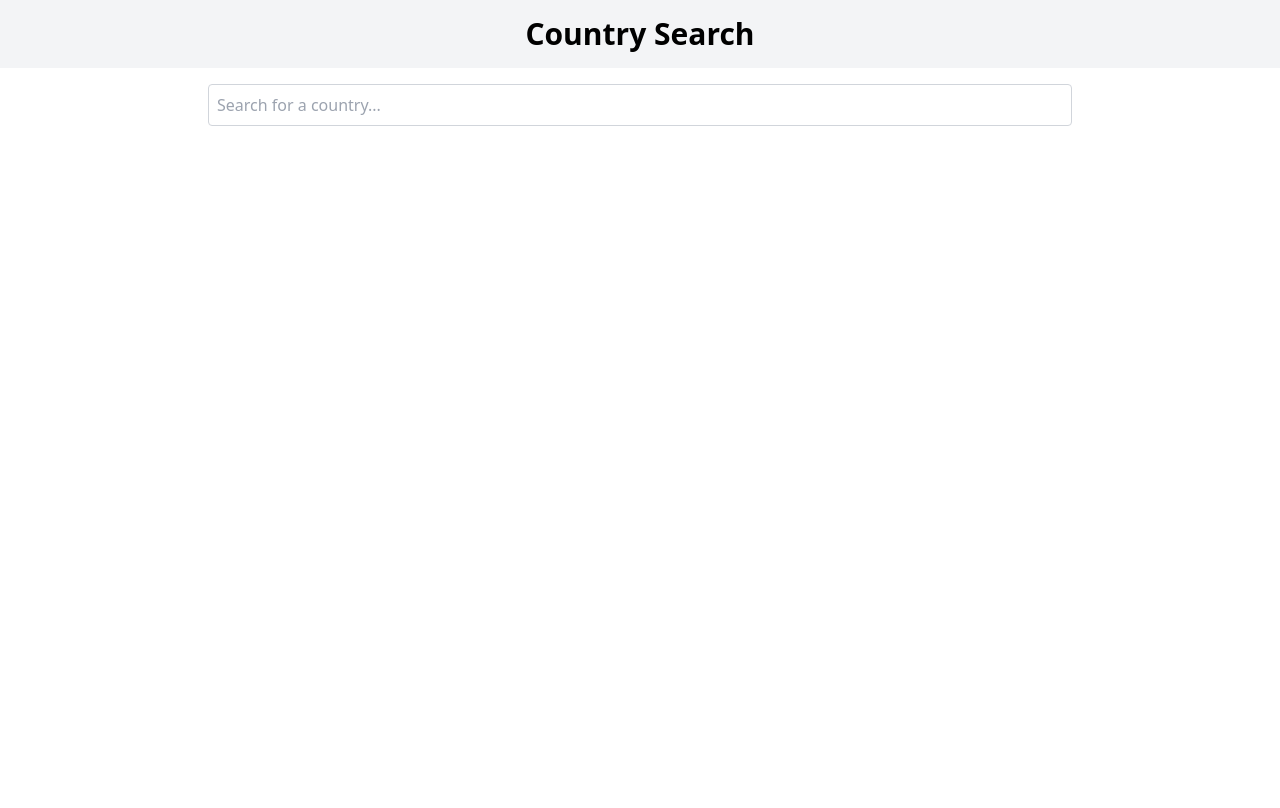
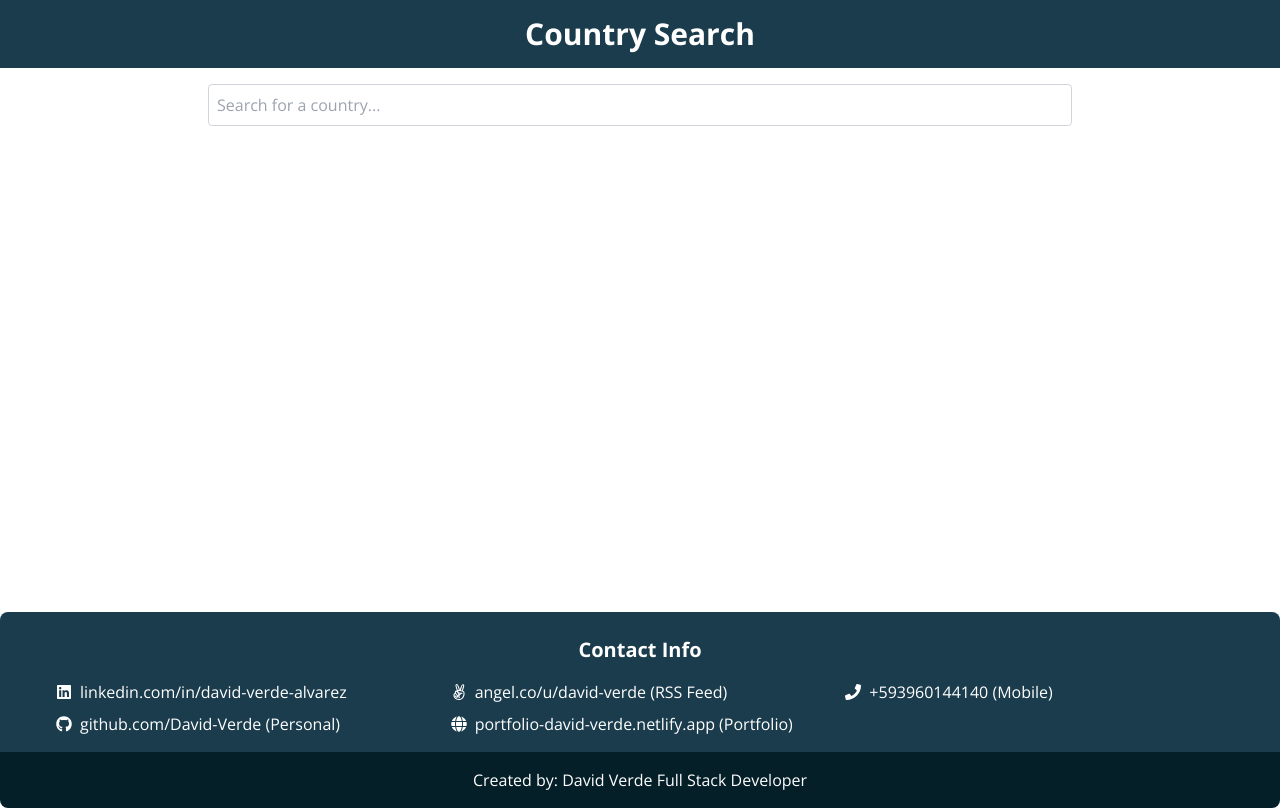
Before and after one commit to David-Immilandcanada/Visto-Test, a Next.js app: page / in a window 1280 px wide. Built offline with nearby package versions, Linux system fonts and the light colour scheme.

Commit message:
add styling related to Visto

```diff
--- a/package.json
+++ b/package.json
@@ -12,9 +12,11 @@
     "@mantine/core": "^7.1.5",
     "@mantine/hooks": "^7.1.5",
     "axios": "^1.7.2",
+    "leaflet": "^1.9.4",
     "next": "^12.3.4",
     "react": "^18",
-    "react-dom": "^18"
+    "react-dom": "^18",
+    "react-icons": "^5.2.1"
   },
   "devDependencies": {
     "@types/node": "^20",
--- /dev/null
+++ b/postcss.config.js
@@ -0,0 +1,6 @@
+module.exports = {
+  plugins: {
+    tailwindcss: {},
+    autoprefixer: {},
+  },
+}
--- /dev/null
+++ b/src/components/Footer.tsx
@@ -0,0 +1,53 @@
+import React from 'react';
+import { FaLinkedin, FaGithub, FaAngellist, FaGlobe, FaPhone } from 'react-icons/fa';
+
+const Footer = () => {
+    return (
+        <div className="footer w-full">
+            <div className="container mx-auto px-4 py-6">
+                <h2 className="text-xl font-bold mb-4">Contact Info</h2>
+                <div className="grid grid-cols-1 md:grid-cols-2 lg:grid-cols-3 gap-4">
+                    <ul className="space-y-2">
+                        <li className="flex items-center">
+                            <FaLinkedin className="mr-2" />
+                            <a href="https://linkedin.com/in/david-verde-alvarez" target="_blank" rel="noopener noreferrer" className="hover:underline">
+                                linkedin.com/in/david-verde-alvarez
+                            </a>
+                        </li>
+                        <li className="flex items-center">
+                            <FaGithub className="mr-2" />
+                            <a href="https://github.com/David-Verde" target="_blank" rel="noopener noreferrer" className="hover:underline">
+                                github.com/David-Verde (Personal)
+                            </a>
+                        </li>
+                    </ul>
+                    <ul className="space-y-2">
+                        <li className="flex items-center">
+                            <FaAngellist className="mr-2" />
+                            <a href="https://angel.co/u/david-verde" target="_blank" rel="noopener noreferrer" className="hover:underline">
+                                angel.co/u/david-verde (RSS Feed)
+                            </a>
+                        </li>
+                        <li className="flex items-center">
+                            <FaGlobe className="mr-2" />
+                            <a href="https://portfolio-david-verde.netlify.app" target="_blank" rel="noopener noreferrer" className="hover:underline">
+                                portfolio-david-verde.netlify.app (Portfolio)
+                            </a>
+                        </li>
+                    </ul>
+                    <ul className="space-y-2">
+                        <li className="flex items-center">
+                            <FaPhone className="mr-2" />
+                            +593960144140 (Mobile)
+                        </li>
+                    </ul>
+                </div>
+            </div>
+            <div className="created-by w-full bg-[#051f28] text-center py-4 mt-4">
+                <p>Created by: David Verde Full Stack Developer</p>
+            </div>
+        </div>
+    );
+};
+
+export default Footer;
--- /dev/null
+++ b/src/components/Map.tsx
@@ -0,0 +1,23 @@
+import { useEffect } from 'react';
+import L from 'leaflet';
+
+interface MapProps {
+    lat: number;
+    lng: number;
+}
+
+const Map = ({ lat, lng }: MapProps) => {
+    useEffect(() => {
+        const map = L.map('map').setView([lat, lng], 13);
+
+        L.tileLayer('https://{s}.tile.openstreetmap.org/{z}/{x}/{y}.png', {
+            attribution: '&copy; OpenStreetMap contributors'
+        }).addTo(map);
+
+        L.marker([lat, lng]).addTo(map);
+    }, [lat, lng]);
+
+    return <div id="map" style={{ height: '300px', width: '100%' }}></div>;
+};
+
+export default Map;
--- a/src/context/CountryContext.tsx
+++ b/src/context/CountryContext.tsx
@@ -3,15 +3,22 @@ import React, { createContext, useContext, useState, ReactNode, Key } from 'reac
 interface Country {
     alpha3Code: Key | null | undefined;
     name: string;
+    nativeName: string;
     officialName: string;
-    nativeName: string;
-    currencies: { name: string }[];
+    currencies: { name: string; code: string; symbol: string }[];
     capital: string;
     region: string;
+    subregion: string;
     borders: string[];
     population: number;
     latlng: [number, number];
-    postalCodeFormat: string;
+    flag: string;
+    callingCodes: string[];
+    area: number;
+    demonym: string;
+    gini: number;
+    languages: { name: string; nativeName: string }[];
+    timezones: string[];
 }
 
 interface CountryContextProps {
--- a/src/pages/index.tsx
+++ b/src/pages/index.tsx
@@ -1,17 +1,18 @@
-// src/pages/index.tsx
 import SearchBar from '../components/SearchBar';
 import CountryList from '../components/CountryList';
+import Footer from '../components/Footer';
 
 const HomePage = () => {
     return (
         <div className="min-h-screen flex flex-col items-center bg-white text-black">
-            <header className="w-full p-4 bg-gray-100 text-center">
-                <h1 className="text-3xl font-bold">Country Search</h1>
+        <header className="w-full p-4 bg-[#1a3c4c] text-center">
+                <h1 className="text-3xl font-bold text-white">Country Search</h1>
             </header>
-            <main className="w-full max-w-4xl p-4 flex flex-col items-center">
+            <main className="w-full max-w-4xl p-4 flex flex-col items-center flex-grow">
                 <SearchBar />
                 <CountryList />
             </main>
+            <Footer />
         </div>
     );
 };
--- a/src/styles/globals.css
+++ b/src/styles/globals.css
@@ -1,3 +1,17 @@
+@import url('https://fonts.googleapis.com/css2?family=Open+Sans:wght@300;400;600;700&display=swap');
+
 @import 'tailwindcss/base';
 @import 'tailwindcss/components';
 @import 'tailwindcss/utilities';
+@import './styles.css';
+@import 'leaflet/dist/leaflet.css';
+
+
+:root {
+    --e-global-color-0e95cb6: #0e95cb6;
+}
+
+body {
+    font-family: 'Open Sans', sans-serif;
+    background-color: var(--e-global-color-0e95cb6);
+}
--- /dev/null
+++ b/src/styles/styles.css
@@ -0,0 +1,78 @@
+.card {
+    background-color: white;
+    border-radius: 0.5rem;
+    box-shadow: 0 4px 6px rgba(0, 0, 0, 0.1);
+    border: 1px solid #e2e8f0;
+    padding: 1.5rem;
+    margin-top: 1rem;
+}
+
+.card-title {
+    display: flex;
+    align-items: center;
+    margin-bottom: 1rem;
+}
+
+.card-title img {
+    margin-left: 0.5rem;
+    width: 48px;
+    height: auto;
+}
+
+.button-visto {
+    font-family: "Open Sans", sans-serif;
+    font-size: 18px;
+    font-weight: 700;
+    background-color: #2897F2;
+    border-radius: 45px;
+    padding: 16px 36px;
+    color: white;
+    cursor: pointer;
+    border: none;
+    transition: background-color 0.3s ease;
+}
+
+.button-visto:hover {
+    background-color: #1e7acb;
+}
+
+
+/* Footer */
+
+
+.footer {
+    background-color: #1a3c4c;
+    color: white;
+    padding: 1.5rem 0;
+    border-top-left-radius: 0.5rem;
+    border-top-right-radius: 0.5rem;
+    width: 100%;
+    text-align: center;
+    position: relative; /* Para asegurarnos de que el div al final se superponga correctamente */
+}
+
+.footer a {
+    color: white;
+    text-decoration: none;
+}
+
+.footer a:hover {
+    text-decoration: underline;
+}
+
+.footer .container {
+    max-width: 1200px;
+    margin: 0 auto;
+    padding: 0 1rem;
+}
+
+.created-by {
+    background-color: #051f28;
+    color: white;
+    width: 100%;
+    text-align: center;
+    padding: 1rem 0;
+    border-bottom-left-radius: 0.5rem;
+    border-bottom-right-radius: 0.5rem;
+    margin-bottom: -2rem;
+}
--- a/tailwind.config.js
+++ b/tailwind.config.js
@@ -1,10 +1,9 @@
 module.exports = {
   content: [
-    './src/pages/**/*.{js,ts,jsx,tsx}',
-    './src/components/**/*.{js,ts,jsx,tsx}',
+    './src/**/*.{js,ts,jsx,tsx}',
   ],
   theme: {
     extend: {},
   },
   plugins: [],
-}
+};
```
Also changed, not shown: src/pages/country/[countryCode]/about.tsx (+59 -12 lines), tsconfig.json (added, +30 -0 lines), 1 other file (tests, documents, lock files or other folders).
